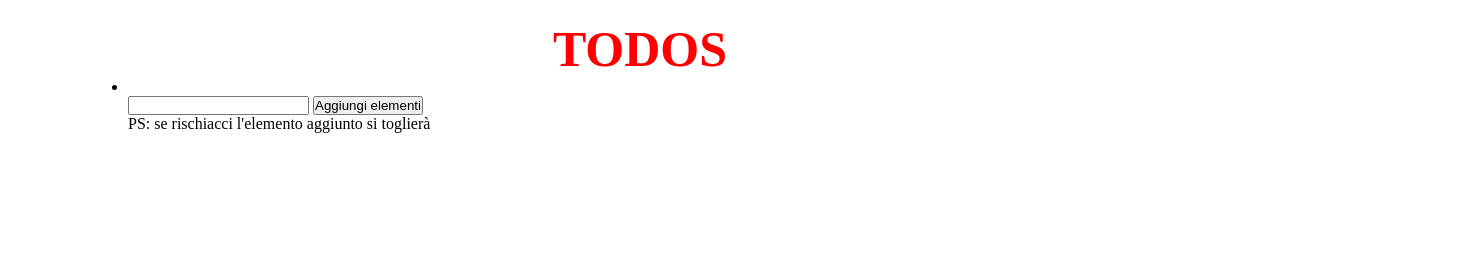
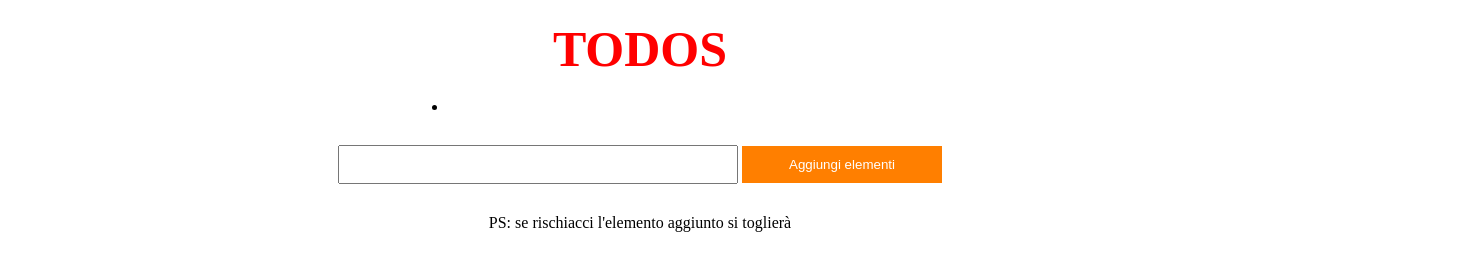
Before and after one commit to Wass01/js-todo-clone, a plain HTML site: page index.html in a window 1280 px wide. Both pictures are taken after a click on the button "Aggiungi elementi". Shown: the whole page, 1472 px wide, since content can reach past the window. Drawn offline with nearby package versions, Linux system fonts and the light colour scheme.

Commit message:
ESERCIZIO COMPLETATO

```diff
--- a/index.html
+++ b/index.html
@@ -9,12 +9,14 @@
   </head>
   <body class="container">
     <h1>TODOS</h1>
+
     <ul id="todoList">
 
     </ul>
-
-    <input id="inputList" type="text" name="todoList" value="">
-    <button id="btnAdd" type="button" name="button">Aggiungi elementi</button>
+    <div class="input-btn">
+      <input id="inputList" type="text" name="todoList" value="">
+      <button id="btnAdd" type="button" name="button">Aggiungi elementi</button>
+    </div>
 
     <p>PS: se rischiacci l'elemento aggiunto si toglierà</p>
     <div id="list">
--- a/main.js
+++ b/main.js
@@ -26,5 +26,10 @@ $(document).ready(function() {
       lista.prepend(inputList);
       $("#todoList").append(lista);
     }
+
+    // rimuovo gli elementi della lista
+    $(lista).click(function () {
+      $(this).remove();
+    });
   });
 });
--- a/master.css
+++ b/master.css
@@ -18,3 +18,40 @@ h1{
 #list{
   display: none;
 }
+
+#todoList{
+  position: relative;
+  left: 320px;
+  top: 20px;
+
+}
+
+#inputList{
+  width: 400px;
+  margin-top: 40px;
+  padding: 10px;
+}
+
+#btnAdd{
+  width: 200px;
+  margin-top: 50px;
+  padding: 10px;
+  background-color: #ff7f00;
+  border: 1px solid #ff7f00;
+  color: #ffffff;
+}
+
+#btnAdd:hover{
+  background-color: #ffffff;
+  border: 1px solid #ff7f00;
+  color: #ff7f00;
+}
+
+.input-btn{
+  text-align: center;
+}
+
+p{
+  text-align: center;
+  margin-top: 30px;
+}
```
